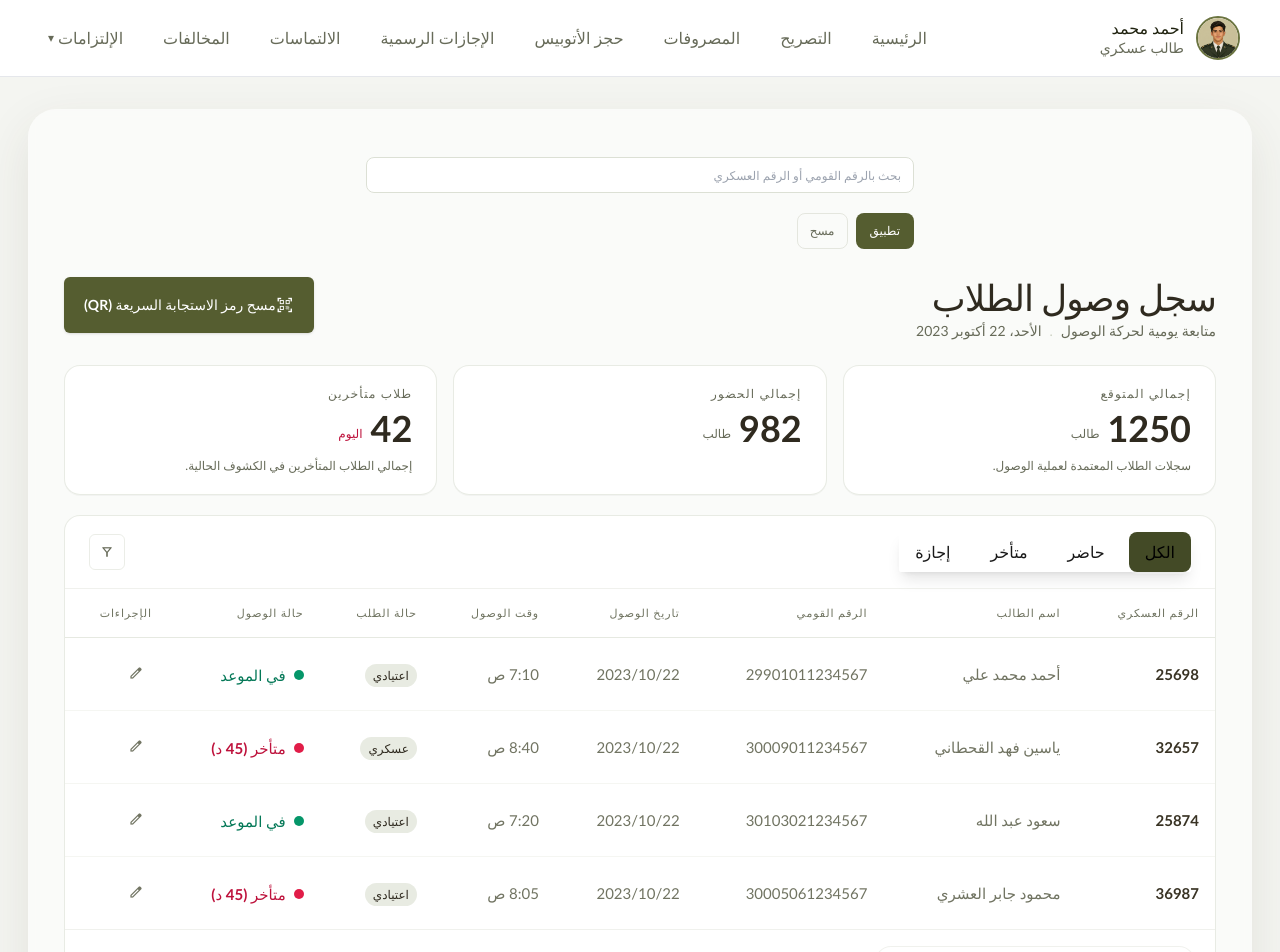
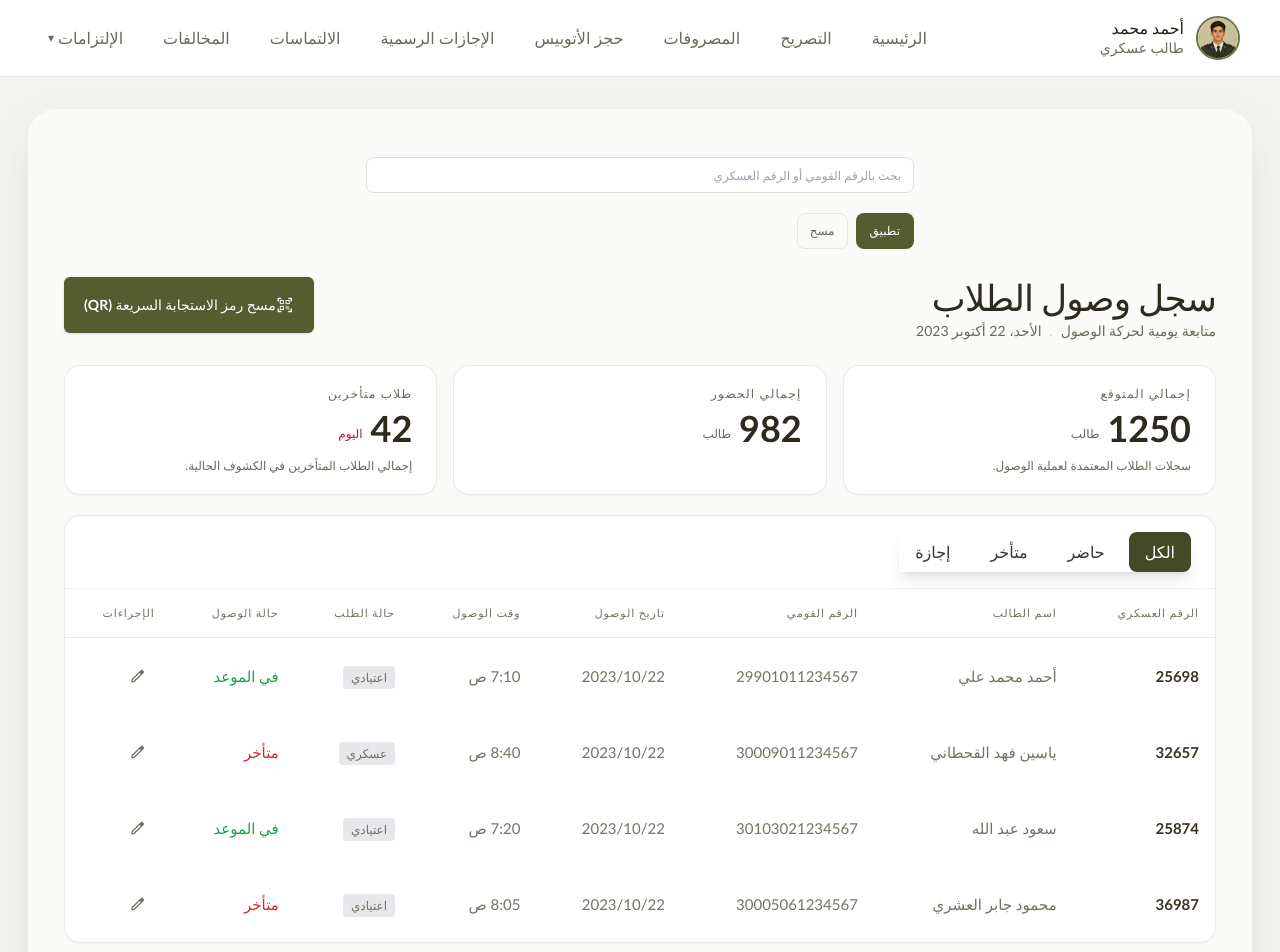
Before and after one commit to MariamGamal2110/Digilians-Final-Project, a React (Vite) app: page /StatmentAdmin in a window 1280 px wide. Shown: the top 952 px of the page. Built offline with nearby package versions, Linux system fonts and the light colour scheme.

Commit message:
add icon edit to StatmentAdmin

```diff
--- a/src/components/Statment/componentsAdmin/AttendanceTrackerSection.jsx
+++ b/src/components/Statment/componentsAdmin/AttendanceTrackerSection.jsx
@@ -56,7 +56,6 @@ export default function AttendanceTrackerSection({ filters }) {
         const searchValue = filters.searchValue || ''
 
         return students.filter((student) => {
-            // البحث في الرقم القومي أو الرقم العسكري
             const matchesSearch = searchValue
                 ? student.nationalId.includes(searchValue) || student.militaryId.includes(searchValue)
                 : true
@@ -65,45 +64,36 @@ export default function AttendanceTrackerSection({ filters }) {
                 attendanceFilter === 'all' ||
                 (attendanceFilter === 'present' && student.status === 'present') ||
                 (attendanceFilter === 'late' && student.status === 'late') ||
-                (attendanceFilter === 'permit' && student.permitType === 'اعتيادي') ||
-                (attendanceFilter === 'vacation' && student.permitType !== 'اعتيادي')
+                (attendanceFilter === 'permit' && student.permitType === 'اعتيادي')
 
             return matchesSearch && matchesStatus
         })
     }, [attendanceFilter, filters.searchValue])
 
-    const buttonStyle = (key) =>
-        `px-5 py-2 rounded-md text-xs font-bold transition-colors ${attendanceFilter === key
-            ? 'satin-gradient text-white shadow'
-            : 'bg-white text-secondary border border-outline-variant/40 hover:bg-surface-container-high'
-        }`
-
     const toggleNoteEditor = (studentId) => {
         setOpenNoteForId((prev) => (prev === studentId ? null : studentId))
     }
 
-    const saveNote = (studentId) => {
+    const saveNote = () => {
         setOpenNoteForId(null)
     }
 
     return (
         <section className="mb-8">
             <div className="glass-card border border-outline-variant/20 rounded-2xl overflow-hidden">
+
+                {/* Filters */}
                 <div className="border-b border-outline-variant/30 px-4 py-4 md:px-6">
                     <div className="flex flex-wrap items-center justify-between gap-3">
                         <div className="flex flex-wrap gap-2 shadow-lg rounded-sm">
                             {['all', 'present', 'late', 'permit'].map((filter) => (
                                 <button
                                     key={filter}
-                                    className={`
-                px-4 py-2 rounded-lg transition-all duration-200 text-black
-
-                ${attendanceFilter === filter
-                                            ? 'bg-[#434a26] ring-2 ring-white/30'
-                                            : 'opacity-90'}
-            `}
+                                    className={`px-4 py-2 rounded-lg transition-all text-black ${attendanceFilter === filter
+                                        ? 'bg-[#434a26] text-white'
+                                        : 'opacity-80'
+                                        }`}
                                     onClick={() => setAttendanceFilter(filter)}
-                                    type="button"
                                 >
                                     {filter === 'all' && 'الكل'}
                                     {filter === 'present' && 'حاضر'}
@@ -112,100 +102,92 @@ export default function AttendanceTrackerSection({ filters }) {
                                 </button>
                             ))}
                         </div>
-                        <button className="h-9 w-9 rounded-md border border-outline-variant/40 text-secondary grid place-items-center" type="button">
-                            <span className="material-symbols-outlined text-base">filter_alt</span>
-                        </button>
                     </div>
                 </div>
 
+                {/* Table */}
                 <div className="overflow-x-auto">
                     <table className="w-full min-w-[860px] text-right">
                         <thead>
-                            <tr className="border-b border-surface-dim/70 bg-white/30">
-                                <th className="py-4 px-4 text-xs font-bold text-secondary">الرقم العسكري</th>
-                                <th className="py-4 px-4 text-xs font-bold text-secondary">اسم الطالب</th>
-                                <th className="py-4 px-4 text-xs font-bold text-secondary">الرقم القومي</th>
-                                <th className="py-4 px-4 text-xs font-bold text-secondary">تاريخ الوصول</th>
-                                <th className="py-4 px-4 text-xs font-bold text-secondary">وقت الوصول</th>
-                                <th className="py-4 px-4 text-xs font-bold text-secondary">حالة الطلب</th>
-                                <th className="py-4 px-4 text-xs font-bold text-secondary">حالة الوصول</th>
-                                <th className="py-4 px-4 text-xs font-bold text-secondary">الإجراءات</th>
+                            <tr className="border-b bg-white/30">
+                                <th className="py-4 px-4 text-xs font-bold">الرقم العسكري</th>
+                                <th className="py-4 px-4 text-xs font-bold">اسم الطالب</th>
+                                <th className="py-4 px-4 text-xs font-bold">الرقم القومي</th>
+                                <th className="py-4 px-4 text-xs font-bold">تاريخ الوصول</th>
+                                <th className="py-4 px-4 text-xs font-bold">وقت الوصول</th>
+                                <th className="py-4 px-4 text-xs font-bold">حالة الطلب</th>
+                                <th className="py-4 px-4 text-xs font-bold">حالة الوصول</th>
+                                <th className="py-4 px-4 text-xs font-bold">الإجراءات</th>
                             </tr>
                         </thead>
-                        <tbody className="divide-y divide-surface-dim/30">
+
+                        <tbody>
                             {visibleStudents.map((student) => (
                                 <React.Fragment key={student.id}>
-                                    <tr className="hover:bg-surface-container-low/35 transition-colors">
-                                        <td className="py-5 px-4 text-sm font-black text-primary">{student.militaryId}</td>
-                                        <td className="py-5 px-4 text-sm font-semibold text-on-surface">
-                                            <div className="flex items-center justify-between gap-3">
-                                                <span>{student.name}</span>
-                                            </div>
-                                        </td>
-                                        <td className="py-5 px-4 text-sm text-secondary dir-ltr">{student.nationalId}</td>
-                                        <td className="py-5 px-4 text-sm text-secondary">{student.date}</td>
-                                        <td className="py-5 px-4 text-sm text-secondary">{student.time}</td>
-                                        <td className="py-5 px-4 text-sm">
-                                            <span className="px-2 py-1 rounded-full text-xs bg-surface-container-high text-primary font-semibold">
+                                    <tr className="hover:bg-gray-50">
+                                        <td className="py-4 px-4 font-bold">{student.militaryId}</td>
+                                        <td className="py-4 px-4">{student.name}</td>
+                                        <td className="py-4 px-4">{student.nationalId}</td>
+                                        <td className="py-4 px-4">{student.date}</td>
+                                        <td className="py-4 px-4">{student.time}</td>
+
+                                        <td className="py-4 px-4">
+                                            <span className="bg-gray-200 px-2 py-1 rounded text-xs">
                                                 {student.permitType}
                                             </span>
                                         </td>
-                                        <td className="py-5 px-4 text-sm font-bold">
-                                            {student.status === 'present' && (
-                                                <span className="inline-flex items-center gap-2 text-emerald-700">
-                                                    <span className="w-2.5 h-2.5 rounded-full bg-emerald-600" />في الموعد
-                                                </span>
-                                            )}
-                                            {student.status === 'late' && (
-                                                <span className="inline-flex items-center gap-2 text-rose-700">
-                                                    <span className="w-2.5 h-2.5 rounded-full bg-rose-600" />متأخر (45 د)
-                                                </span>
+
+                                        <td className="py-4 px-4 font-bold">
+                                            {student.status === 'present' ? (
+                                                <span className="text-green-600">في الموعد</span>
+                                            ) : (
+                                                <span className="text-red-600">متأخر</span>
                                             )}
                                         </td>
-                                        <td className="py-5 px-4 text-secondary">
+
+                                        {/* زر فتح التعليق */}
+                                        <td className="py-4 px-4">
                                             <button
-                                                className="h-8 w-8 rounded-full hover:bg-white/60"
+                                                className="p-2 rounded-full hover:bg-gray-200 flex items-center justify-center"
                                                 onClick={() => toggleNoteEditor(student.id)}
-                                                type="button"
                                             >
-                                                <span
-                                                    className="material-symbols-outlined text-base"
-                                                    onClick={() => toggleNoteEditor(student.id)}
-                                                >
+                                                <span className="material-symbols-outlined text-lg">
                                                     edit
                                                 </span>
                                             </button>
                                         </td>
                                     </tr>
 
+                                    {/* التعليق */}
                                     {openNoteForId === student.id && (
-                                        <tr className="bg-surface-container-low/35">
-                                            <td className="px-4 py-4" colSpan={8}>
-                                                <div className="rounded-xl border border-outline-variant/35 bg-white/80 p-4">
-                                                    <p className="text-xs font-bold text-secondary mb-2">ملاحظات الطالب</p>
+                                        <tr>
+                                            <td colSpan={8} className="p-4 bg-gray-50">
+                                                <div className="bg-white p-4 rounded-lg border shadow-sm">
+                                                    <p className="text-sm mb-2 font-bold">ملاحظات</p>
+
                                                     <textarea
-                                                        className="w-full min-h-24 resize-y rounded-lg border border-outline-variant/35 bg-white px-3 py-2 text-sm text-on-surface focus:outline-none focus:ring-2 focus:ring-primary-container/35"
-                                                        onChange={(event) =>
+                                                        className="w-full border rounded p-2 text-sm"
+                                                        rows="3"
+                                                        placeholder="اكتب ملاحظتك..."
+                                                        value={notesByStudent[student.id] || ''}
+                                                        onChange={(e) =>
                                                             setNotesByStudent((prev) => ({
                                                                 ...prev,
-                                                                [student.id]: event.target.value,
+                                                                [student.id]: e.target.value,
                                                             }))
                                                         }
-                                                        placeholder="اكتب كل الملاحظات الخاصة بالطالب هنا"
-                                                        value={notesByStudent[student.id] || ''}
                                                     />
-                                                    <div className="mt-3 flex justify-end gap-2">
+
+                                                    <div className="flex justify-end gap-2 mt-3">
                                                         <button
-                                                            className="px-3 py-1.5 rounded-lg text-xs font-bold border border-outline-variant/40 text-secondary hover:bg-surface-container-high"
+                                                            className="px-3 py-1 bg-gray-200 rounded"
                                                             onClick={() => setOpenNoteForId(null)}
-                                                            type="button"
                                                         >
                                                             إلغاء
                                                         </button>
                                                         <button
-                                                            className="px-3 py-1.5 rounded-lg text-xs font-bold satin-gradient text-white"
+                                                            className="px-3 py-1 bg-black text-white rounded"
                                                             onClick={() => saveNote(student.id)}
-                                                            type="button"
                                                         >
                                                             حفظ
                                                         </button>
@@ -220,23 +202,8 @@ export default function AttendanceTrackerSection({ filters }) {
                     </table>
 
                     {visibleStudents.length === 0 && (
-                        <p className="text-center text-sm text-secondary py-7">لا توجد نتائج مطابقة للفلاتر الحالية.</p>
+                        <p className="text-center py-6">لا توجد بيانات</p>
                     )}
-                </div>
-
-                <div className="px-5 py-4 border-t border-outline-variant/30">
-                    <div className="max-w-xs rounded-2xl bg-white/80 border border-outline-variant/30 px-4 py-3">
-                        <p className="text-xs font-bold text-primary mb-2">آخر حالة وصول</p>
-                        <div className="flex items-center justify-between">
-                            <div className="text-right">
-                                <p className="text-sm font-semibold text-primary">الطالب / خالد الفقي</p>
-                                <p className="text-[11px] text-emerald-700">تم تسجيل الدخول - 09:10 ص</p>
-                            </div>
-                            <div className="h-10 w-10 rounded-xl bg-surface-container-high text-primary grid place-items-center">
-                                <span className="material-symbols-outlined text-lg">person</span>
-                            </div>
-                        </div>
-                    </div>
                 </div>
             </div>
         </section>
```
Also changed, not shown: src/components/Statment/componentsUser/PermitHistorySection.jsx (+58 -16 lines).
